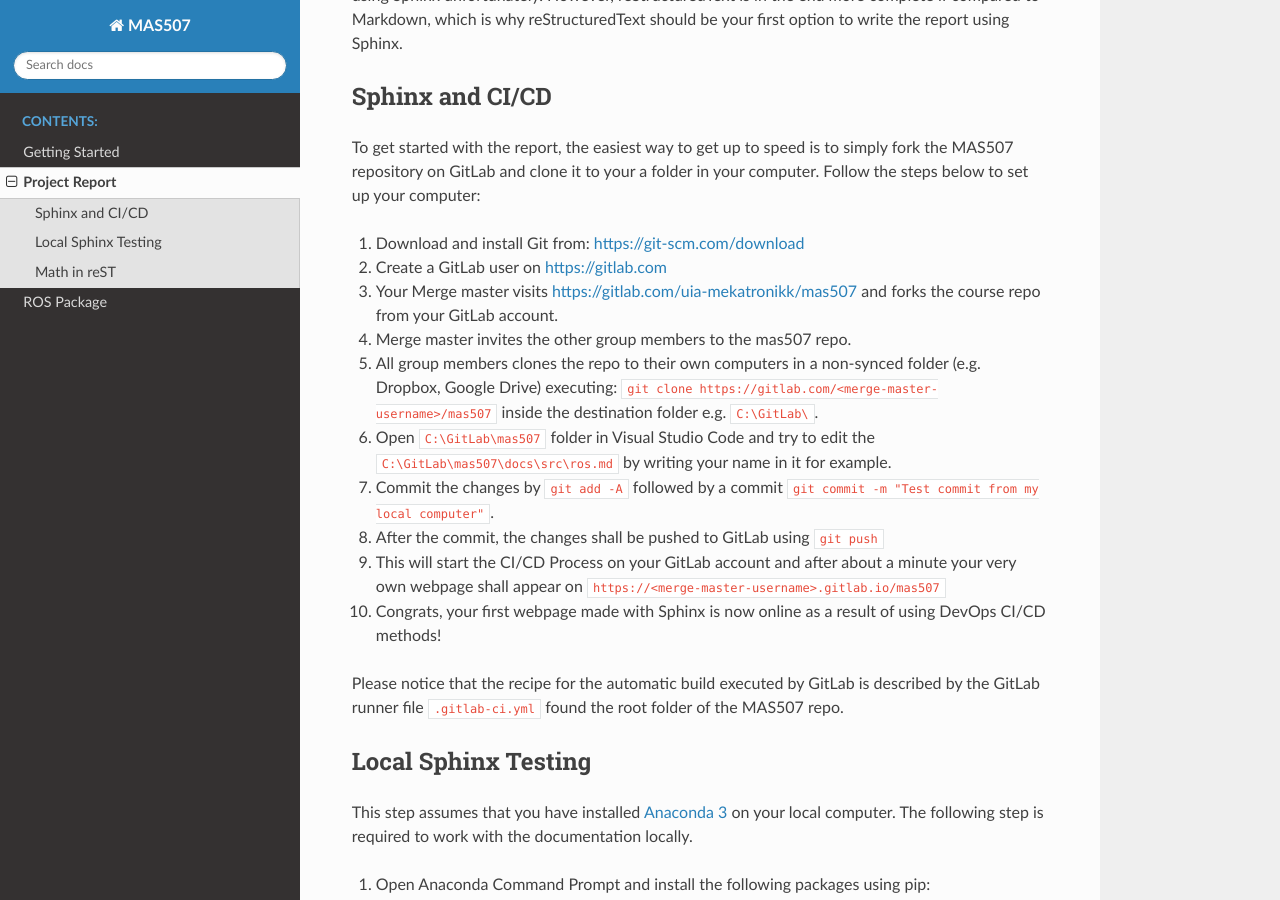
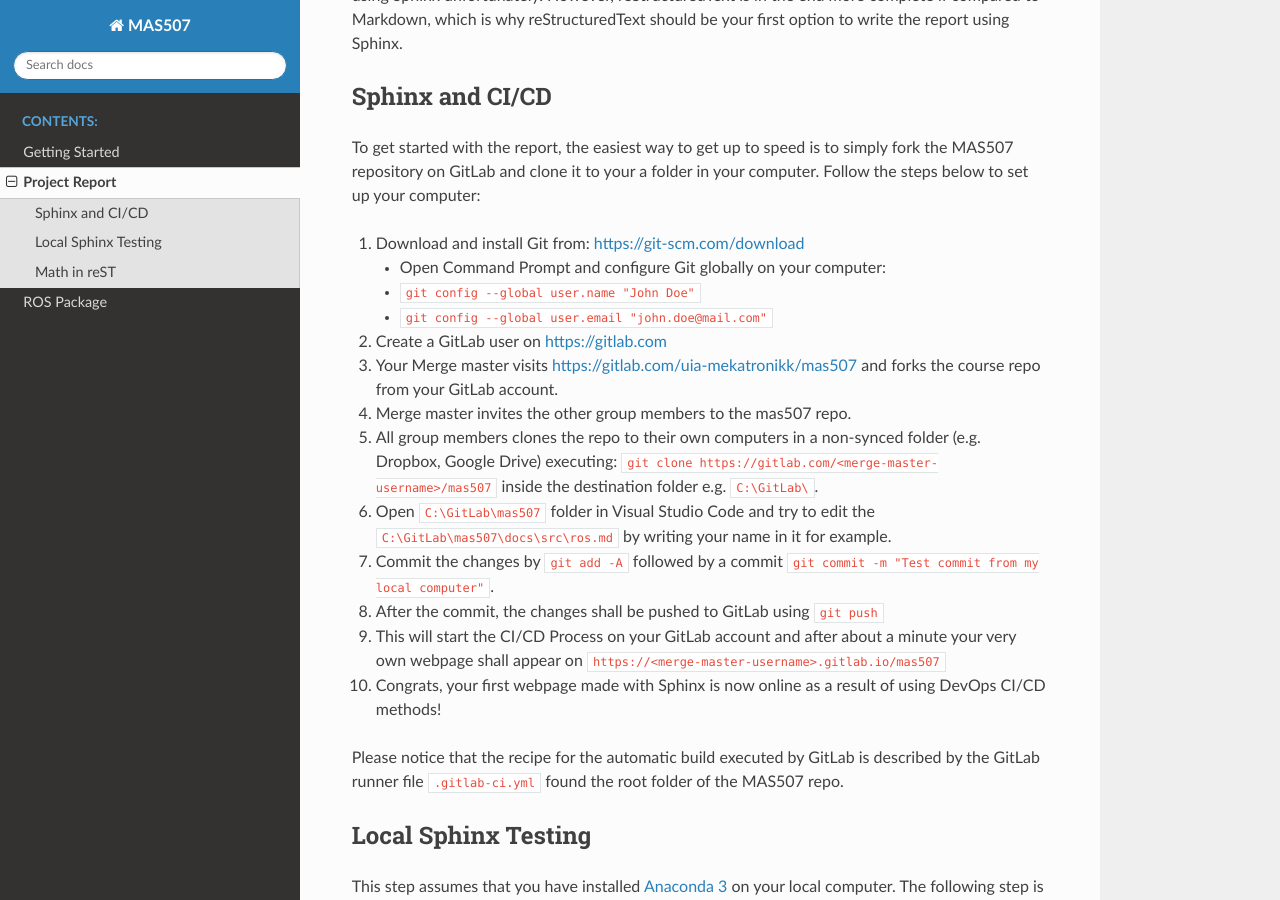
Before and after one commit to Orwatronic/mas_514, a Sphinx documentation site: the page built from docs/src/report.rst, in a window 1280 px wide and 900 px high, scrolled down 464 px. Built offline with Sphinx 7.4.7 and the Read the Docs theme 2.0.0, drawn with Linux system fonts in a browser that asks for light colours.

Commit message:
Adde global git config

```diff
--- a/docs/src/report.rst
+++ b/docs/src/report.rst
@@ -14,6 +14,11 @@
 To get started with the report, the easiest way to get up to speed is to simply fork the MAS507 repository on GitLab and clone it to your a folder in your computer. Follow the steps below to set up your computer:
 
 #.  Download and install Git from: https://git-scm.com/download
+
+    * Open Command Prompt and configure Git globally on your computer:
+    * ``git config --global user.name "John Doe"``
+    * ``git config --global user.email "john.doe@mail.com"``
+
 #.  Create a GitLab user on https://gitlab.com
 #.  Your Merge master visits https://gitlab.com/uia-mekatronikk/mas507 and forks the course repo from your GitLab account.
 #.  Merge master invites the other group members to the mas507 repo.
```
